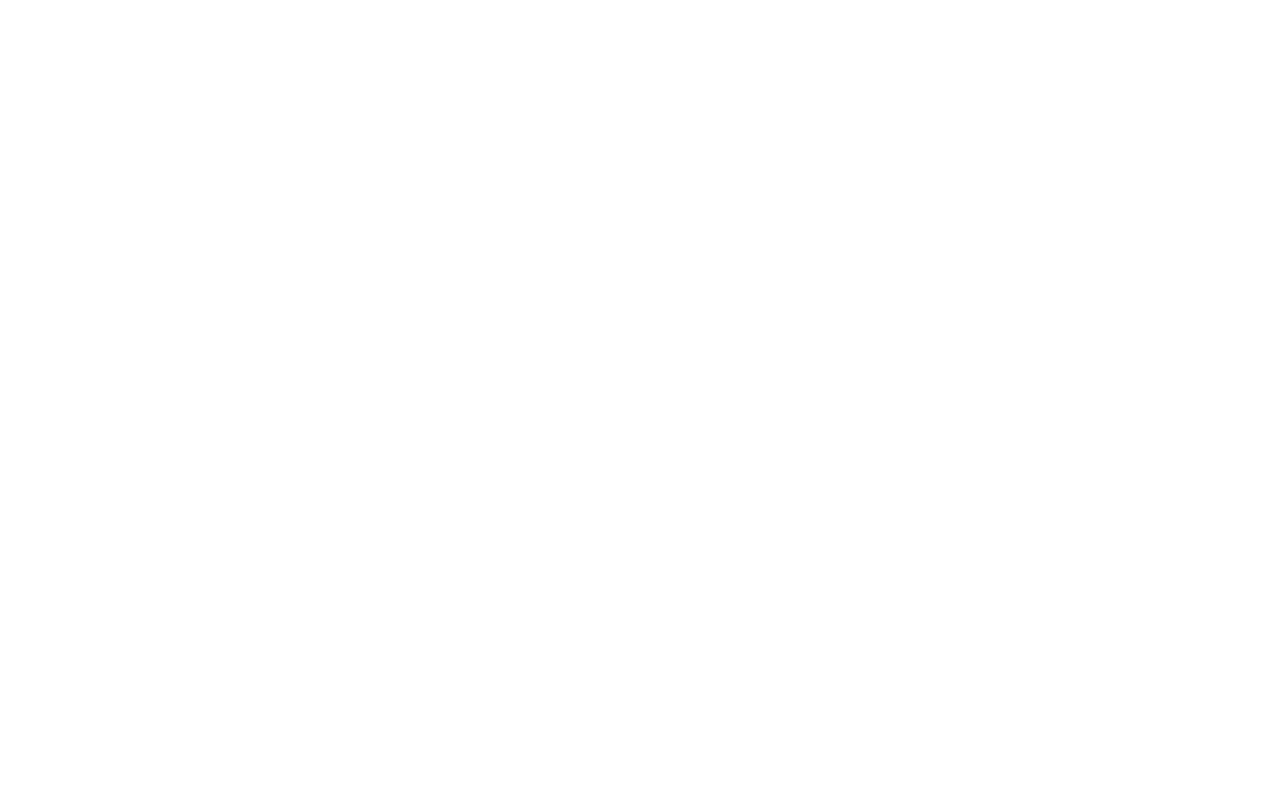
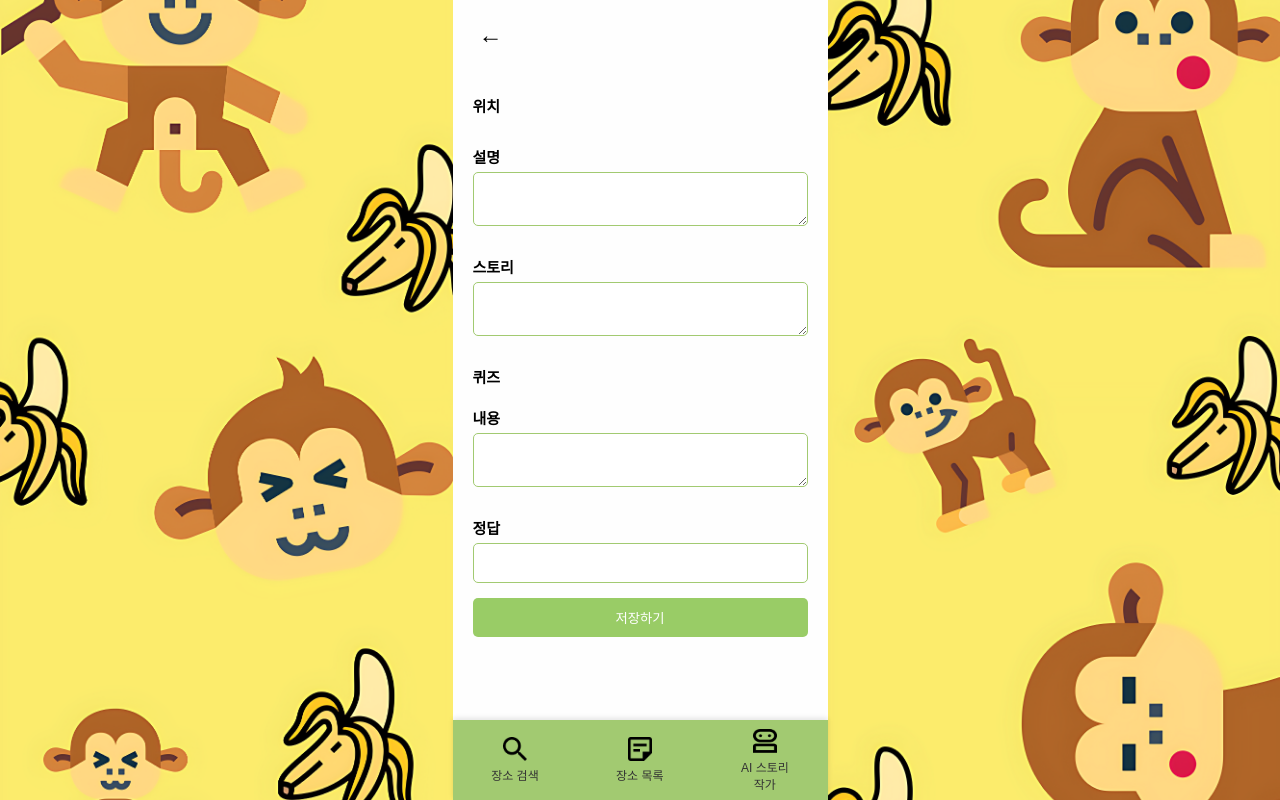
Before and after one commit to binary-is-honam-line/FE, a React (Create React App) app: page /stage/1/1 in a window 1280 px wide. Before the commit this address had no page. Built offline with nearby package versions, Linux system fonts and the light colour scheme; no server answers; sample sign-in values are in the browser's storage.

Commit message:
feat: 스테이지 목록 불러오기, 수정, 삭제 api 연동 성공

```diff
--- a/src/App.jsx
+++ b/src/App.jsx
@@ -15,6 +15,7 @@
 import Mypage from './Pages/Mypage';
 import Edit from './Pages/Edit';
 import PasswordReset from './Pages/PasswordReset';
+import Stage from './Pages/Stage';  // Stage 컴포넌트 추가
 
 const App = () => {
   const [places, setPlaces] = useState([]);
@@ -36,10 +37,15 @@
         <Route path="/select" element={<PrivateRoute element={<SelectMode />} />} />
         <Route path="/creator" element={<PrivateRoute element={<CreatorMode />} />} />
 
-        {/* 수정된 부분: questId를 파라미터로 받는 라우트 추가 */}
+        {/* questId를 파라미터로 받는 Search 라우트 */}
         <Route path="/search/:questId" element={<PrivateRoute element={<Search addPlace={addPlace} />} />} />
 
-        <Route path="/list" element={<PrivateRoute element={<List places={places} />} />} />
+        {/* questId를 파라미터로 받는 List 라우트 */}
+        <Route path="/list/:questId" element={<PrivateRoute element={<List places={places} />} />} />
+
+        {/* questId와 stageId를 파라미터로 받는 Stage 라우트 */}
+        <Route path="/stage/:questId/:stageId" element={<PrivateRoute element={<Stage />} />} />
+
         <Route path="/player" element={<PrivateRoute element={<PlayerMode />} />} />
         <Route path="/mypage" element={<PrivateRoute element={<Mypage />} />} />
         <Route path="/edit" element={<PrivateRoute element={<Edit />} />} />
--- a/src/Pages/List.jsx
+++ b/src/Pages/List.jsx
@@ -1,39 +1,62 @@
 import React, { useState, useEffect } from 'react';
 import styled from 'styled-components';
-import { useNavigate } from 'react-router-dom';
-import axios from 'axios';  // API 호출을 위한 axios 라이브러리
+import { useNavigate, useParams } from 'react-router-dom';
+import api from './Api';
 
 const List = () => {
   const navigate = useNavigate();
+  const { questId } = useParams();
   const [places, setPlaces] = useState([]);
-  const [isStoryModalOpen, setStoryModalOpen] = useState(false);  // 함수 선언 추가
-  const [isEditModalOpen, setEditModalOpen] = useState(false);    // 함수 선언 추가
+  const [isStoryModalOpen, setStoryModalOpen] = useState(false);
+  const [isEditModalOpen, setEditModalOpen] = useState(false);
 
   useEffect(() => {
-    // 로컬 스토리지에서 장소 로드
-    const savedPlaces = JSON.parse(localStorage.getItem('places')) || [];
-    setPlaces(savedPlaces);
-  }, []);
+    if (questId) {
+      api.get(`/api/stages/${questId}`)
+        .then(response => {
+          console.log('API Response:', response.data);
+          if (response.data && response.data.length > 0) {
+            setPlaces(response.data);
+            response.data.forEach(place => {
+              console.log("Stage ID:", place.stageId);
+            });
+          } else {
+            console.error("No stages found for the given Quest ID.");
+          }
+        })
+        .catch(error => {
+          if (error.response && error.response.status === 404) {
+            console.error("스테이지를 찾을 수 없습니다. Quest ID가 올바른지 확인하세요.");
+          } else {
+            console.error("API call failed. Details:", error);
+          }
+        });
+    }
+  }, [questId]);
 
-  const handleDelete = (id) => {
-    // UI에서 해당 박스 제거
-    const updatedPlaces = places.filter((_, index) => index !== id);
-    setPlaces(updatedPlaces);
-
-    // 로컬 스토리지에서도 삭제
-    localStorage.setItem('places', JSON.stringify(updatedPlaces));
+  const handleDelete = (stageId) => {
+    if (window.confirm('정말로 이 스테이지를 삭제하시겠습니까?')) {
+      api.delete(`/api/stages/${questId}/${stageId}`)
+        .then(() => {
+          alert('스테이지가 성공적으로 삭제되었습니다.');
+          setPlaces(places.filter(place => place.stageId !== stageId));
+        })
+        .catch(error => {
+          console.error('스테이지 삭제에 실패했습니다.', error);
+          alert('스테이지 삭제에 실패했습니다.');
+        });
+    }
   };
 
-  const PlaceBox = ({ id, name, address, description, onEdit, onDelete }) => (
+  const PlaceBox = ({ stageId, name, address }) => (
     <Box>
       <PlaceInfo>
         <PlaceName>{name}</PlaceName>
         <PlaceAddress>{address}</PlaceAddress>
-        <PlaceDescription>{description}</PlaceDescription>
       </PlaceInfo>
       <PlaceButtons>
-        <PlaceButton onClick={onEdit}>수정하기</PlaceButton>
-        <PlaceButton onClick={() => onDelete(id)}>삭제하기</PlaceButton>
+        <PlaceButton onClick={() => navigate(`/stage/${questId}/${stageId}`)}>수정하기</PlaceButton>
+        <PlaceButton onClick={() => handleDelete(stageId)}>삭제하기</PlaceButton>
       </PlaceButtons>
     </Box>
   );
@@ -48,25 +71,22 @@
         </Header>
         <DistributeButton onClick={() => setStoryModalOpen(true)}>퀘스트 배포하기</DistributeButton>
         <PlaceList>
-          {places.map((place, index) => (
+          {places.map((place) => (
             <PlaceBox
-              key={index}
-              id={index}
-              name={place.place_name}
-              address={place.address_name || place.road_address_name}
-              description={"설명을 입력해주세요"}
-              onEdit={() => setEditModalOpen(true)}
-              onDelete={handleDelete}
+              key={place.stageId}
+              stageId={place.stageId}
+              name={place.stageName}
+              address={place.stageAddress}
             />
           ))}
         </PlaceList>
       </AppWrapper>
       <BottomBar>
-        <BottomButton onClick={() => navigate('/search')}>
+        <BottomButton onClick={() => navigate(`/search/${questId}`)}>
           <ButtonImage src={`${process.env.PUBLIC_URL}/search.png`} alt="Search" />
           <ButtonLabel>스테이지 검색</ButtonLabel>
         </BottomButton>
-        <BottomButton onClick={() => navigate('/list')}>
+        <BottomButton onClick={() => navigate(`/list/${questId}`)}>
           <ButtonImage src={`${process.env.PUBLIC_URL}/list.png`} alt="List" />
           <ButtonLabel>스테이지 목록</ButtonLabel>
         </BottomButton>
@@ -183,12 +203,6 @@
   color: #666;
 `;
 
-const PlaceDescription = styled.p`
-  margin: 5px 0;
-  font-size: 14px;
-  color: #666;
-`;
-
 const PlaceButtons = styled.div`
   display: flex;
   gap: 10px;
--- /dev/null
+++ b/src/Pages/Stage.jsx
@@ -0,0 +1,300 @@
+import React, { useState, useEffect } from 'react';
+import styled from 'styled-components';
+import { useNavigate, useParams } from 'react-router-dom';
+import api from './Api';
+
+const Stage = () => {
+  const navigate = useNavigate();
+  const { questId, stageId } = useParams();
+
+  const [stage, setStage] = useState({
+    stageName: '',
+    stageAddress: '',
+    stageDes: '',
+    stageStory: '',
+    quizContent: '',
+    quizAnswer: '',
+  });
+
+  useEffect(() => {
+    // 스테이지 상세 정보 불러오기
+    api.get(`/api/stages/${questId}/${stageId}`)
+      .then(response => {
+        setStage(response.data);
+      })
+      .catch(error => {
+        console.error('스테이지 정보를 불러오는데 실패했습니다.', error);
+      });
+  }, [questId, stageId]);
+
+  const handleInputChange = (e) => {
+    const { name, value } = e.target;
+    setStage(prevStage => ({ ...prevStage, [name]: value }));
+  };
+
+  const handleSave = () => {
+    // 스테이지 수정 API 호출
+    api.put(`/api/stages/${questId}/${stageId}`, null, {
+      params: {
+        stageDes: stage.stageDes,
+        stageStory: stage.stageStory,
+        quizContent: stage.quizContent,
+        quizAnswer: stage.quizAnswer,
+      },
+    })
+      .then(() => {
+        alert('스테이지가 성공적으로 저장되었습니다.');
+        navigate(`/list/${questId}`);
+      })
+      .catch(error => {
+        console.error('스테이지 저장에 실패했습니다.', error);
+        alert('스테이지 저장에 실패했습니다.');
+      });
+  };
+
+  const handleDelete = () => {
+    // 스테이지 삭제 API 호출
+    if (window.confirm('정말로 이 스테이지를 삭제하시겠습니까?')) {
+      api.delete(`/api/stages/${questId}/${stageId}`)
+        .then(() => {
+          alert('스테이지가 성공적으로 삭제되었습니다.');
+          navigate(`/list/${questId}`);
+        })
+        .catch(error => {
+          console.error('스테이지 삭제에 실패했습니다.', error);
+          alert('스테이지 삭제에 실패했습니다.');
+        });
+    }
+  };
+
+  return (
+    <Container>
+      <BackgroundImageLeft />
+      <BackgroundImageRight />
+      <AppWrapper>
+        <Header>
+          <BackButton onClick={() => navigate(`/list/${questId}`)}>←</BackButton>
+          <Title>{stage.stageName}</Title>
+        </Header>
+        <Form>
+          <Label>위치</Label>
+          <Value>{stage.stageAddress}</Value>
+
+          <Label>설명</Label>
+          <Textarea
+            name="stageDes"
+            value={stage.stageDes}
+            onChange={handleInputChange}
+          />
+
+          <Label>스토리</Label>
+          <Textarea
+            name="stageStory"
+            value={stage.stageStory}
+            onChange={handleInputChange}
+          />
+
+          <Label>퀴즈</Label>
+          <Label>내용</Label>
+          <Textarea
+            name="quizContent"
+            value={stage.quizContent}
+            onChange={handleInputChange}
+          />
+
+          <Label>정답</Label>
+          <Input
+            name="quizAnswer"
+            value={stage.quizAnswer}
+            onChange={handleInputChange}
+          />
+
+          <SaveButton onClick={handleSave}>저장하기</SaveButton>
+        </Form>
+      </AppWrapper>
+
+      <BottomBar>
+        <BottomButton onClick={() => navigate(`/search/${questId}`)}>
+          <ButtonImage src={`${process.env.PUBLIC_URL}/search.png`} alt="Search" />
+          <ButtonLabel>장소 검색</ButtonLabel>
+        </BottomButton>
+        <BottomButton onClick={() => navigate(`/list/${questId}`)}>
+          <ButtonImage src={`${process.env.PUBLIC_URL}/list.png`} alt="List" />
+          <ButtonLabel>장소 목록</ButtonLabel>
+        </BottomButton>
+        <BottomButton onClick={() => navigate('/ai')}>
+          <ButtonImage src={`${process.env.PUBLIC_URL}/ai.png`} alt="AI Story" />
+          <ButtonLabel>AI 스토리</ButtonLabel>
+          <ButtonLabel>작가</ButtonLabel>
+        </BottomButton>
+      </BottomBar>
+    </Container>
+  );
+};
+
+const Container = styled.div`
+    display: flex;
+    flex-direction: column;
+    align-items: center;
+    height: 100vh;
+    width: 100%;
+    position: relative;
+    overflow: hidden;
+    background-color: #fefefe;
+`;
+
+const BackgroundImageLeft = styled.div`
+    position: absolute;
+    top: 0;
+    left: 0;
+    width: calc(50% - 187.5px);
+    height: 100%;
+    background-image: url('/left.png');
+    background-repeat: no-repeat;
+    background-size: cover;
+    background-position: left center;
+`;
+
+const BackgroundImageRight = styled.div`
+    position: absolute;
+    top: 0;
+    right: 0;
+    width: calc(50% - 187.5px);
+    height: 100%;
+    background-image: url('/right.png');
+    background-repeat: no-repeat;
+    background-size: cover;
+    background-position: right center;
+`;
+
+const AppWrapper = styled.div`
+    width: 100%;
+    max-width: 375px;
+    flex-grow: 1;
+    background-color: #FEFEFE;
+    display: flex;
+    flex-direction: column;
+    align-items: center;
+    overflow-y: auto;
+    padding: 20px;
+    box-sizing: border-box;
+    margin-bottom: 80px; /* 하단바를 고려한 여백 */
+`;
+
+const Header = styled.div`
+    display: flex;
+    flex-direction: column;
+    align-items: center;
+    margin-bottom: 20px;
+    width: 100%;
+`;
+
+const BackButton = styled.button`
+    background: none;
+    border: none;
+    font-size: 24px;
+    cursor: pointer;
+    align-self: flex-start;
+`;
+
+const Title = styled.h1`
+    font-size: 20px;
+    margin: 10px 0 0 0;
+`;
+
+const Form = styled.div`
+    display: flex;
+    flex-direction: column;
+    width: 100%;
+`;
+
+const Label = styled.label`
+    font-size: 15px;
+    margin-bottom: 5px;
+    margin-top: 15px;
+    font-weight: bold;
+`;
+
+const Value = styled.div`
+    font-size: 14px;
+    margin-bottom: 10px;
+`;
+
+const Textarea = styled.textarea`
+    padding: 10px;
+    font-size: 14px;
+    border: 1px solid #A2CA71;
+    border-radius: 5px;
+    margin-bottom: 15px;
+    background-color: white;
+    width: 100%;
+    box-sizing: border-box;
+`;
+
+const Input = styled.input`
+    padding: 10px;
+    font-size: 16px;
+    border: 1px solid #A2CA71;
+    border-radius: 5px;
+    margin-bottom: 15px;
+    background-color: white;
+    width: 100%;
+    box-sizing: border-box;
+`;
+
+const SaveButton = styled.button`
+    padding: 10px;
+    background-color: #99cc66;
+    color: white;
+    border: none;
+    border-radius: 5px;
+    cursor: pointer;
+    margin-bottom: 20px;
+    width: 100%;
+
+    &:hover {
+        background-color: #88bb55;
+    }
+`;
+
+const BottomBar = styled.div`
+    width: 100%;
+    max-width: 375px;
+    height: 80px;
+    position: fixed;
+    bottom: 0;
+    display: flex;
+    justify-content: space-around;
+    align-items: center;
+    background-color: #A2CA71;
+    box-shadow: 0 -2px 5px rgba(0, 0, 0, 0.1);
+    z-index: 100;
+`;
+
+const BottomButton = styled.button`
+    background-color: transparent;
+    border: none;
+    font-size: 14px;
+    color: #333333;
+    display: flex;
+    flex-direction: column;
+    align-items: center;
+    cursor: pointer;
+
+    &:hover {
+        color: #ff6f61;
+    }
+`;
+
+const ButtonImage = styled.img`
+    width: 24px;
+    height: 24px;
+    margin-bottom: 5px;
+`;
+
+const ButtonLabel = styled.div`
+    font-size: 12px;
+    text-align: center;
+`;
+
+export default Stage;
```
